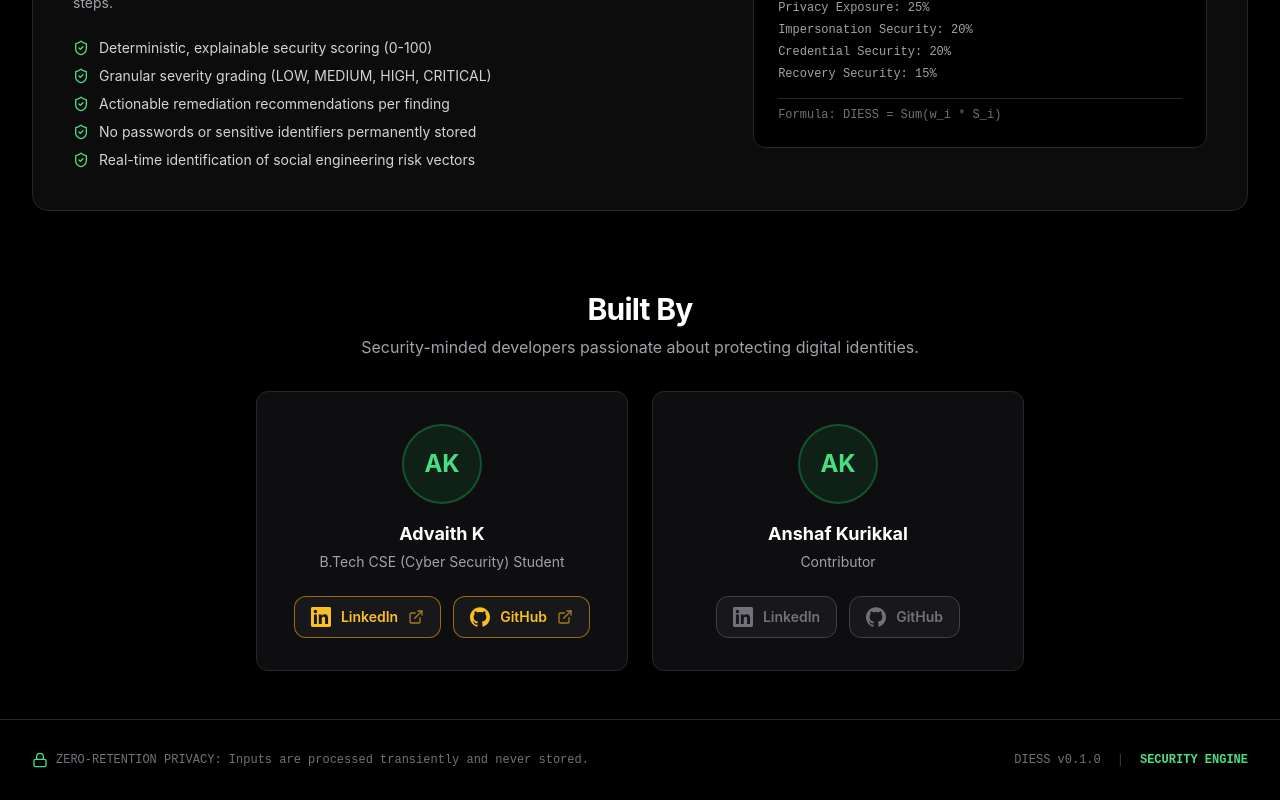
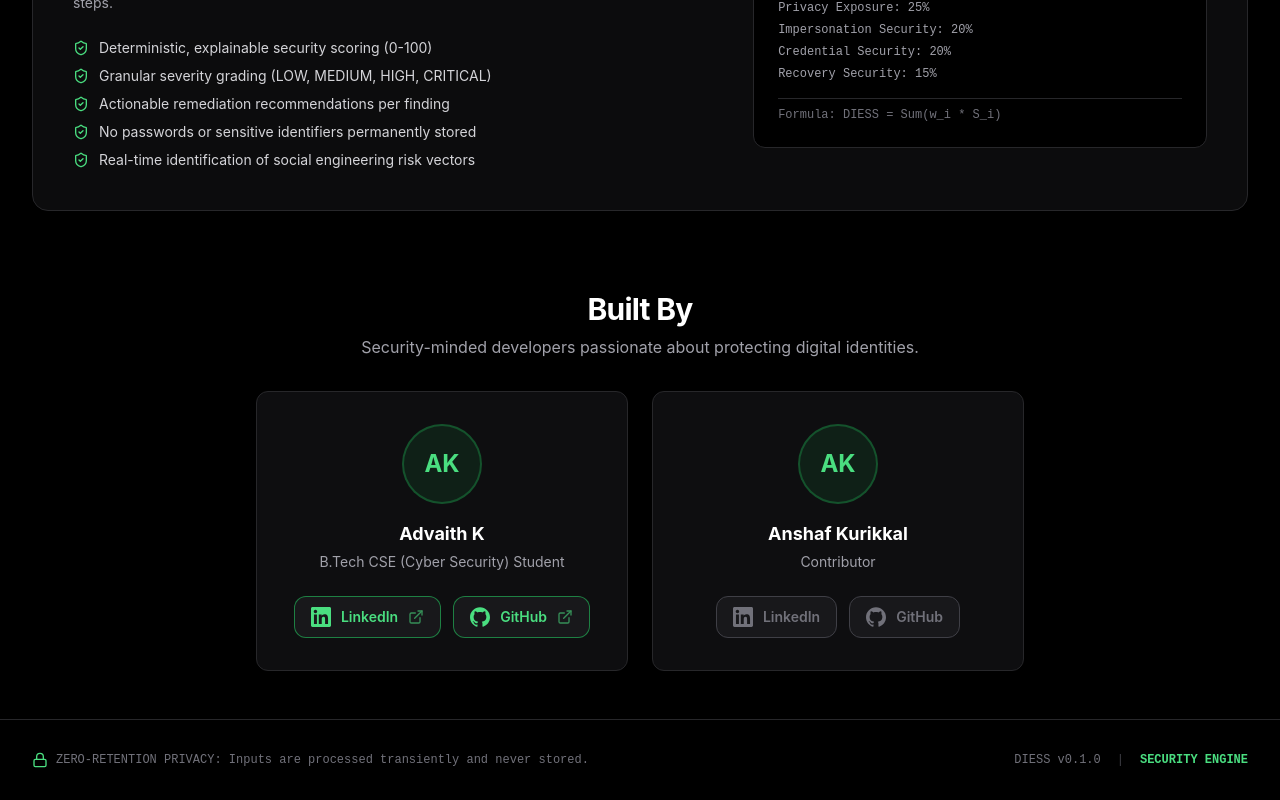
Before and after one commit to advaith-k-0911/AI-Identity-Guardian, a React (Vite) app in the folder frontend/: page / in a window 1280 px wide. Shown: the part 1629-2429 px from the top of the page. Built offline with nearby package versions, Linux system fonts and the light colour scheme; no server answers; the HTML template or start-up script is replaced by a standard one.

Commit message:
Change dev buttons from yellow to green

```diff
--- a/frontend/src/pages/LandingPage.tsx
+++ b/frontend/src/pages/LandingPage.tsx
@@ -284,7 +284,7 @@ export const LandingPage: React.FC = () => {
                       href={dev.linkedin}
                       target="_blank"
                       rel="noopener noreferrer"
-                      className="flex items-center gap-2.5 px-4 py-2.5 rounded-xl bg-black dark:bg-zinc-900 border border-amber-500/60 text-amber-400 hover:border-amber-400 hover:bg-amber-500/10 transition-all font-semibold text-sm"
+                      className="flex items-center gap-2.5 px-4 py-2.5 rounded-xl bg-black dark:bg-zinc-900 border border-green-500/60 text-green-400 hover:border-green-400 hover:bg-green-500/10 transition-all font-semibold text-sm"
                     >
                       <svg className="w-5 h-5" viewBox="0 0 24 24" fill="currentColor">
                         <path d="M20.447 20.452h-3.554v-5.569c0-1.328-.027-3.037-1.852-3.037-1.853 0-2.136 1.445-2.136 2.939v5.667H9.351V9h3.414v1.561h.046c.477-.9 1.637-1.85 3.37-1.85 3.601 0 4.267 2.37 4.267 5.455v6.286zM5.337 7.433c-1.144 0-2.063-.926-2.063-2.065 0-1.138.92-2.063 2.063-2.063 1.14 0 2.064.925 2.064 2.063 0 1.139-.925 2.065-2.064 2.065zm1.782 13.019H3.555V9h3.564v11.452zM22.225 0H1.771C.792 0 0 .774 0 1.729v20.542C0 23.227.792 24 1.771 24h20.451C23.2 24 24 23.227 24 22.271V1.729C24 .774 23.2 0 22.222 0h.003z"/>
@@ -306,7 +306,7 @@ export const LandingPage: React.FC = () => {
                       href={dev.github}
                       target="_blank"
                       rel="noopener noreferrer"
-                      className="flex items-center gap-2.5 px-4 py-2.5 rounded-xl bg-black dark:bg-zinc-900 border border-amber-500/60 text-amber-400 hover:border-amber-400 hover:bg-amber-500/10 transition-all font-semibold text-sm"
+                      className="flex items-center gap-2.5 px-4 py-2.5 rounded-xl bg-black dark:bg-zinc-900 border border-green-500/60 text-green-400 hover:border-green-400 hover:bg-green-500/10 transition-all font-semibold text-sm"
                     >
                       <svg className="w-5 h-5" viewBox="0 0 24 24" fill="currentColor">
                         <path d="M12 .297c-6.63 0-12 5.373-12 12 0 5.303 3.438 9.8 8.205 11.385.6.113.82-.258.82-.577 0-.285-.01-1.04-.015-2.04-3.338.724-4.042-1.61-4.042-1.61C4.422 18.07 3.633 17.7 3.633 17.7c-1.087-.744.084-.729.084-.729 1.205.084 1.838 1.236 1.838 1.236 1.07 1.835 2.809 1.305 3.495.998.108-.776.417-1.305.76-1.605-2.665-.3-5.466-1.332-5.466-5.93 0-1.31.465-2.38 1.235-3.22-.135-.303-.54-1.523.105-3.176 0 0 1.005-.322 3.3 1.23.96-.267 1.98-.399 3-.405 1.02.006 2.04.138 3 .405 2.28-1.552 3.285-1.23 3.285-1.23.645 1.653.24 2.873.12 3.176.765.84 1.23 1.91 1.23 3.22 0 4.61-2.805 5.625-5.475 5.92.42.36.81 1.096.81 2.22 0 1.606-.015 2.896-.015 3.286 0 .315.21.69.825.57C20.565 22.092 24 17.592 24 12.297c0-6.627-5.373-12-12-12"/>
```
